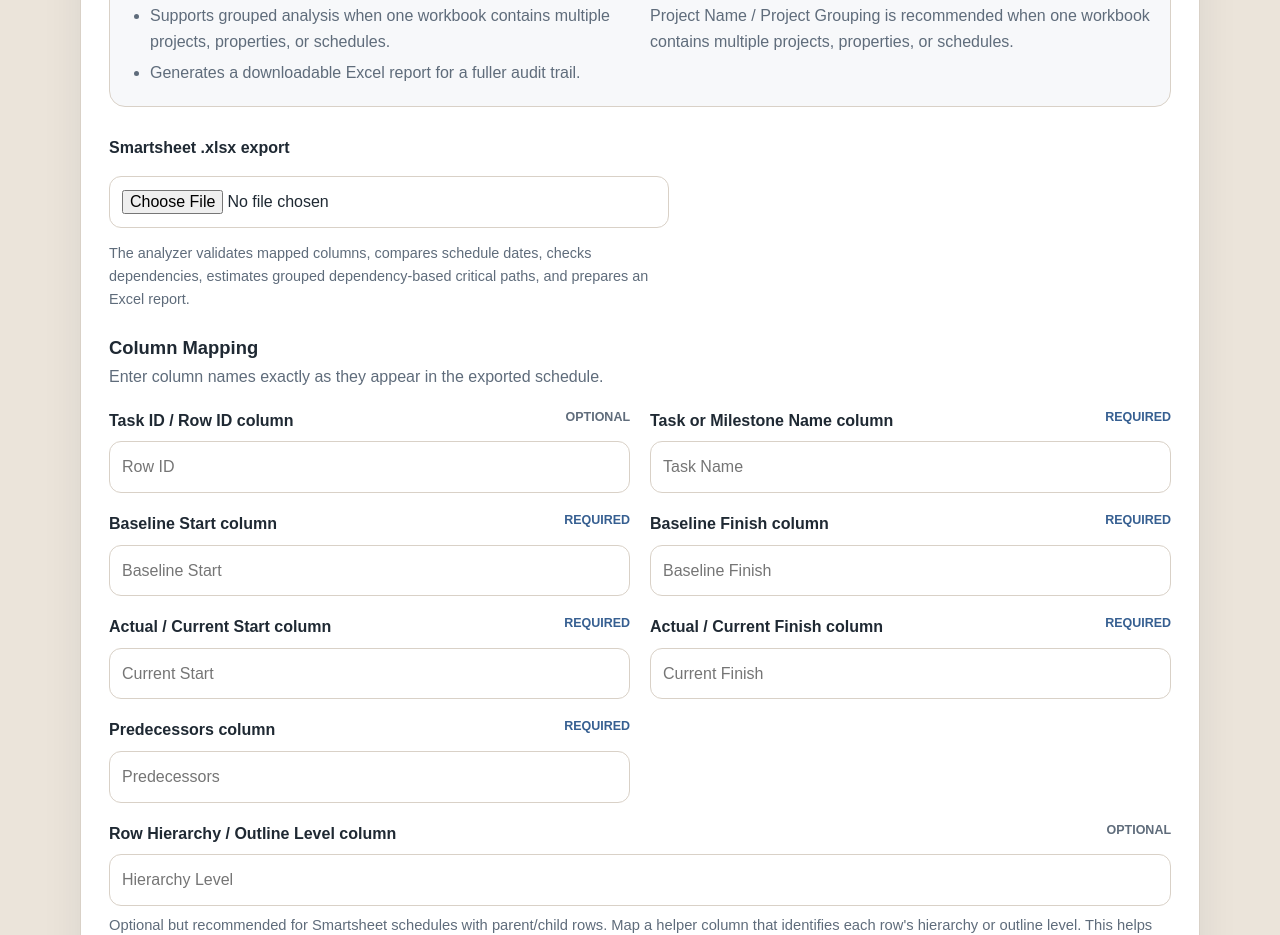
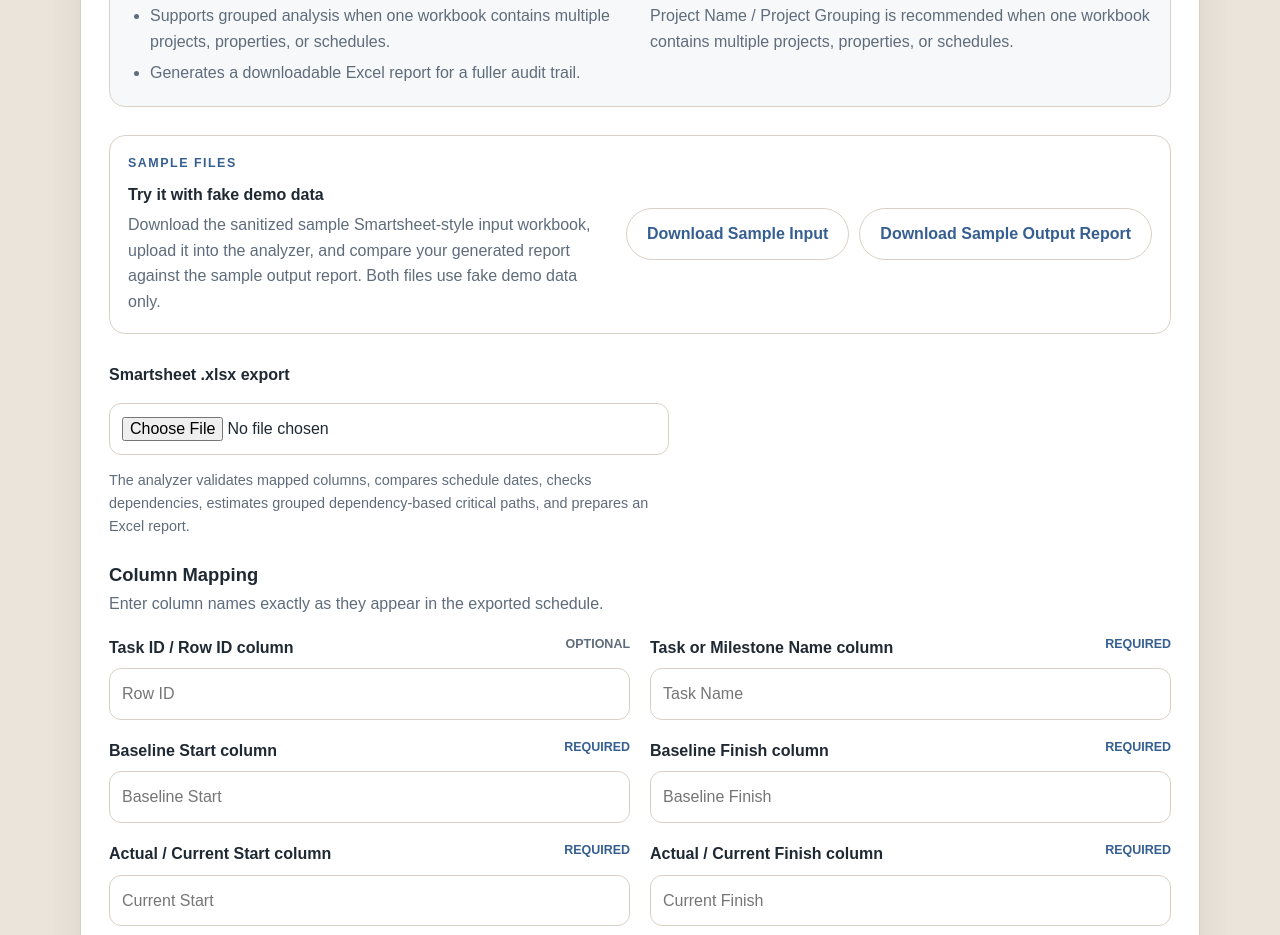
Before and after one commit to nckalx/ai-portfolio-site, a plain HTML site: page index.html in a window 1280 px wide. Shown: the part 3377-4312 px from the top of the page. Drawn offline with Linux system fonts and the light colour scheme.

Commit message:
Add schedule analyzer sample files

```diff
--- a/css/styles.css
+++ b/css/styles.css
@@ -273,6 +273,36 @@ h3 {
 
 .analyzer-guidance-panel li + li {
   margin-top: 6px;
+}
+
+.sample-file-panel {
+  display: grid;
+  grid-template-columns: minmax(0, 1fr) auto;
+  gap: 18px;
+  align-items: center;
+  margin-bottom: 28px;
+  padding: 18px;
+  background: #ffffff;
+  border: 1px solid var(--border);
+  border-radius: 16px;
+}
+
+.sample-file-panel h4 {
+  margin-bottom: 8px;
+  font-size: 1rem;
+}
+
+.sample-file-panel p:not(.eyebrow) {
+  margin: 0;
+  max-width: 820px;
+  color: var(--muted);
+}
+
+.sample-file-actions {
+  display: flex;
+  flex-wrap: wrap;
+  gap: 10px;
+  justify-content: flex-end;
 }
 
 .schedule-analyzer-form,
@@ -888,8 +918,17 @@ select {
   .analyzer-guidance-panel,
   .mapping-grid,
   .schedule-placeholder-grid,
+  .sample-file-panel,
   .mapped-column-list {
     grid-template-columns: 1fr;
+  }
+
+  .sample-file-actions {
+    justify-content: flex-start;
+  }
+
+  .sample-file-actions .button {
+    justify-self: start;
   }
 
   .workbook-summary-list,
--- a/index.html
+++ b/index.html
@@ -159,6 +159,34 @@
               Project Name / Project Grouping is recommended when one workbook contains multiple projects,
               properties, or schedules.
             </p>
+          </div>
+        </div>
+
+        <div class="sample-file-panel">
+          <div>
+            <p class="eyebrow">Sample Files</p>
+            <h4>Try it with fake demo data</h4>
+            <p>
+              Download the sanitized sample Smartsheet-style input workbook, upload it into the analyzer,
+              and compare your generated report against the sample output report. Both files use fake demo
+              data only.
+            </p>
+          </div>
+          <div class="sample-file-actions">
+            <a
+              class="button secondary"
+              href="assets/data/sample-smartsheet-schedule-input.xlsx"
+              download
+            >
+              Download Sample Input
+            </a>
+            <a
+              class="button secondary"
+              href="assets/data/sample-schedule-analysis-output.xlsx"
+              download
+            >
+              Download Sample Output Report
+            </a>
           </div>
         </div>
 
```
Also changed, not shown: README.md, 2 other files.
